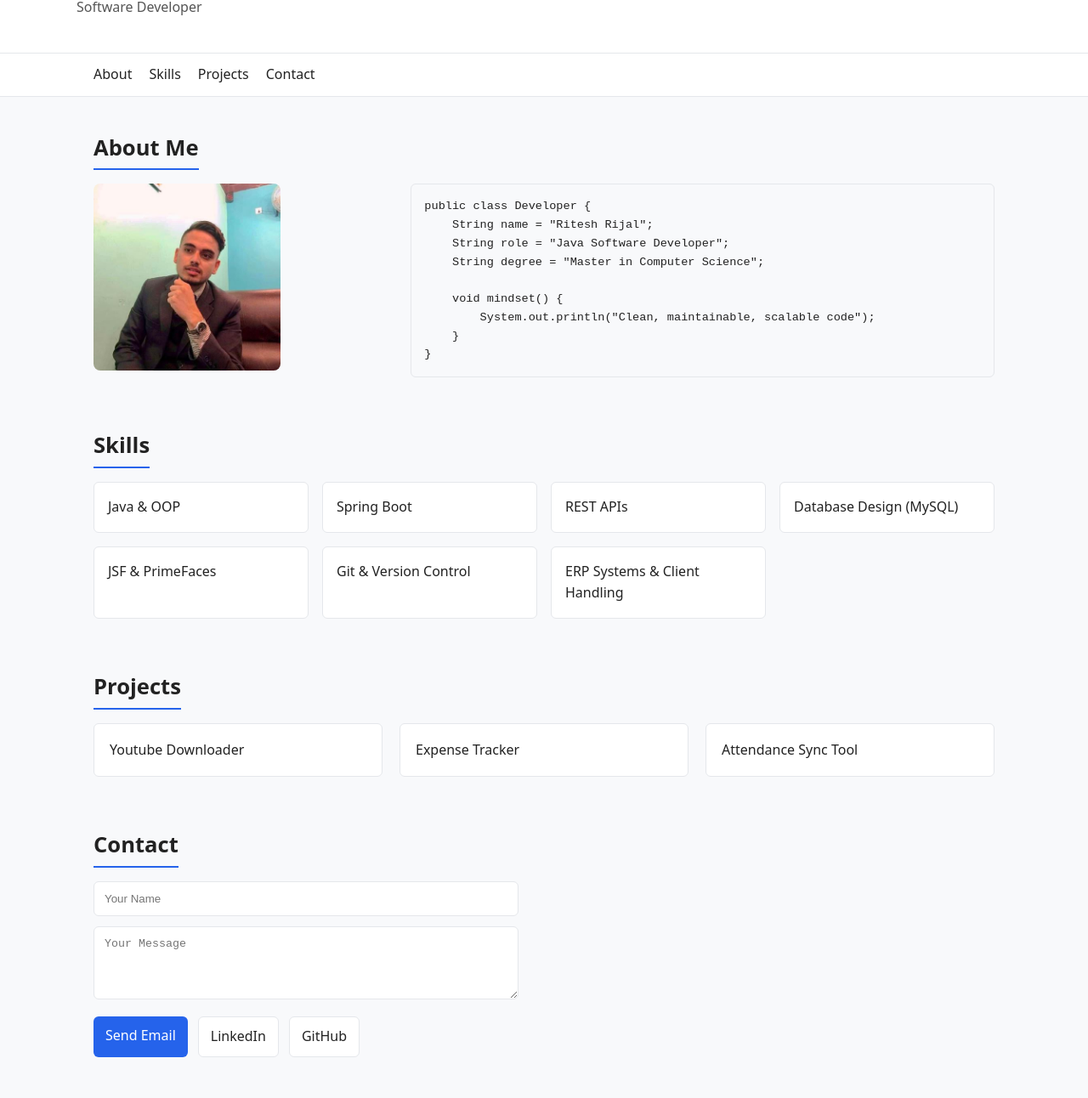
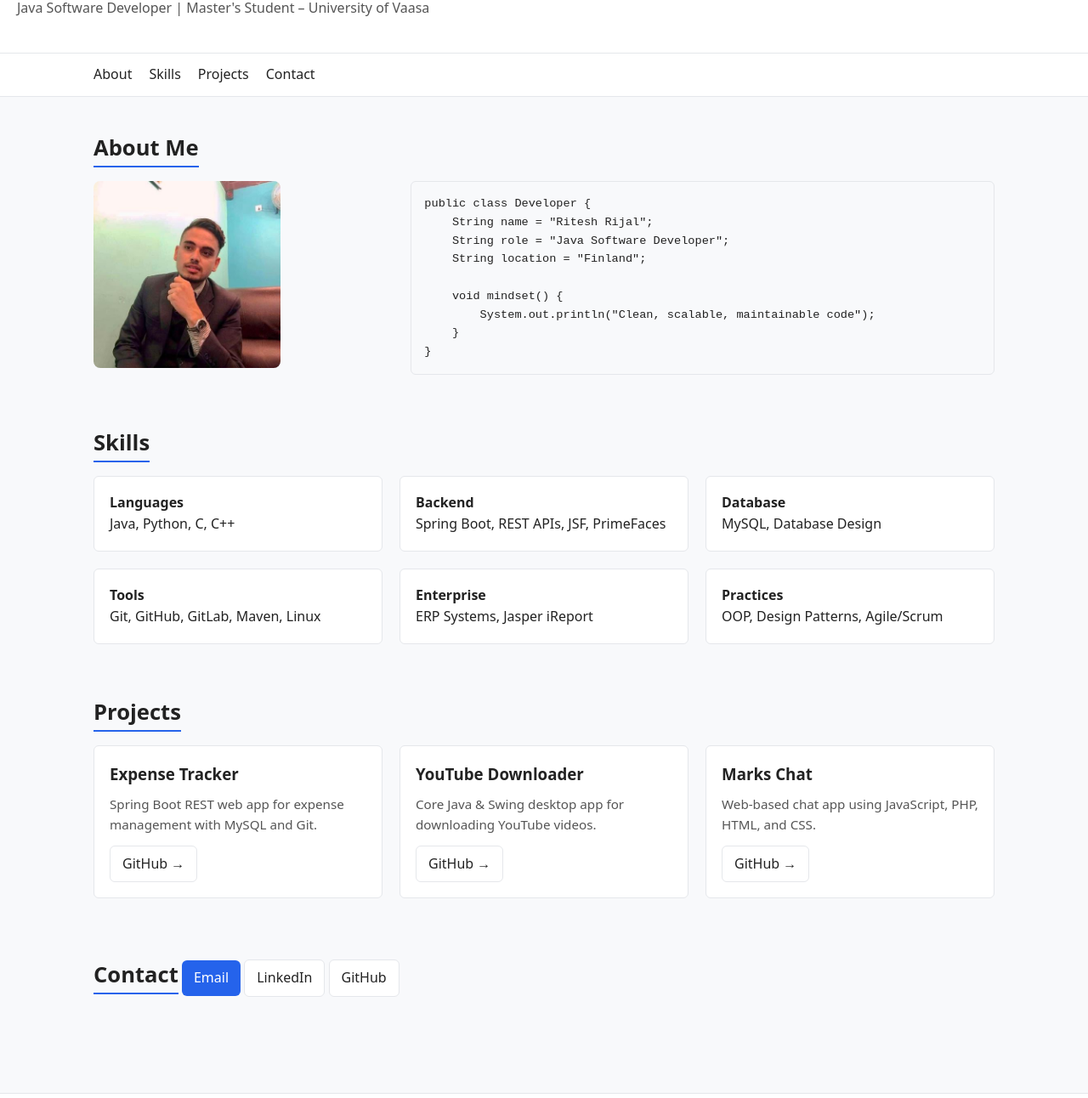
Before and after one commit to RiteshRijal/portfolio, a plain HTML site: page index.html in a window 1280 px wide. Shown: the part 108-1400 px from the top of the page at 85% size. Drawn offline with Linux system fonts and the light colour scheme.

Commit message:
Update meta tags, title, and styles in index.html

```diff
--- a/index.html
+++ b/index.html
@@ -3,228 +3,108 @@
 <head>
 <meta charset="UTF-8" />
 <meta name="viewport" content="width=device-width, initial-scale=1.0" />
-<meta property="og:title" content="Ritesh Rijal | Software Developer | Java & Spring Boot">
-<meta property="og:description" content="Portfolio of Ritesh Rijal – Java backend developer in Finland with expertise in Spring Boot, ERP systems, MySQL.">
+
+<meta property="og:title" content="Ritesh Rijal | Java Software Developer">
+<meta property="og:description" content="Java backend developer skilled in Spring Boot, JSF, MySQL, ERP systems. Master's student in Finland.">
 <meta property="og:type" content="website">
 <meta property="og:url" content="https://rijalritesh.com.np/">
 
-
-<title>Ritesh Rijal | Software Developer | Java & Spring Boot</title>
-
+<title>Ritesh Rijal | Java Software Developer</title>
 
 <style>
 :root {
-    --bg: #f8f9fb;
-    --card: #ffffff;
-    --text: #222;
-    --muted: #555;
-    --border: #e5e7eb;
-    --accent: #2563eb;
+    --bg:#f8f9fb; --card:#fff; --text:#222; --muted:#555;
+    --border:#e5e7eb; --accent:#2563eb;
+}
+body.dark {
+    --bg:#0f172a; --card:#020617; --text:#e5e7eb;
+    --muted:#94a3b8; --border:#1e293b; --accent:#3b82f6;
+}
+* {margin:0; padding:0; box-sizing:border-box;}
+body {
+    font-family:system-ui,sans-serif;
+    background:var(--bg); color:var(--text);
+    line-height:1.6; transition:.3s;
+}
+.toggle {
+    position:fixed; top:15px; right:15px;
+    padding:8px 12px; border-radius:6px;
+    border:1px solid var(--border);
+    background:var(--card); cursor:pointer;
+}
+header {
+    background:var(--card); border-bottom:1px solid var(--border);
+    padding:40px 20px;
+}
+header h1 {font-size:2.3rem;}
+header p {color:var(--muted); margin-top:6px;}
+
+nav {
+    background:var(--card); border-bottom:1px solid var(--border);
+}
+.nav-container {
+    max-width:1100px; margin:auto;
+    display:flex; gap:20px; padding:12px 20px;
+}
+nav a {
+    text-decoration:none; color:var(--text); font-weight:500;
+}
+nav a:hover {color:var(--accent);}
+
+main {
+    max-width:1100px; margin:auto; padding:40px 20px;
+}
+section {margin-bottom:60px;}
+section h2 {
+    font-size:1.6rem; margin-bottom:16px;
+    border-bottom:2px solid var(--accent);
+    display:inline-block;
 }
 
-body.dark {
-    --bg: #0f172a;
-    --card: #020617;
-    --text: #e5e7eb;
-    --muted: #94a3b8;
-    --border: #1e293b;
-    --accent: #3b82f6;
+.about-grid {
+    display:grid; grid-template-columns:1fr 2fr; gap:30px;
+}
+.profile-image {
+    max-width:220px; border-radius:8px;
+}
+pre {
+    background:var(--bg); padding:15px;
+    border:1px solid var(--border);
+    border-radius:6px; font-size:.85rem;
 }
 
-* {
-    margin: 0;
-    padding: 0;
-    box-sizing: border-box;
+.skills-list, .project-list {
+    display:grid;
+    grid-template-columns:repeat(auto-fit,minmax(260px,1fr));
+    gap:20px;
+}
+.skill-box, .project {
+    background:var(--card);
+    border:1px solid var(--border);
+    padding:18px; border-radius:6px;
 }
 
-body {
-    font-family: system-ui, sans-serif;
-    background: var(--bg);
-    color: var(--text);
-    line-height: 1.6;
-    transition: background 0.3s, color 0.3s;
+.project h3 {margin-bottom:8px;}
+.project p {color:var(--muted); font-size:.95rem;}
+
+.btn {
+    display:inline-block; margin-top:12px;
+    padding:8px 14px; border-radius:6px;
+    text-decoration:none; font-weight:500;
+    border:1px solid var(--border);
+    color:var(--text); background:var(--card);
+}
+.btn.primary {
+    background:var(--accent); color:#fff; border:none;
 }
 
-/* ---------- DARK MODE BUTTON ---------- */
-.toggle {
-    position: fixed;
-    top: 15px;
-    right: 15px;
-    background: var(--card);
-    border: 1px solid var(--border);
-    padding: 8px 12px;
-    border-radius: 6px;
-    cursor: pointer;
-    font-size: 14px;
-    z-index: 999;
+footer {
+    background:var(--card); border-top:1px solid var(--border);
+    padding:20px; text-align:center; color:var(--muted);
 }
 
-/* ---------- HEADER ---------- */
-header {
-    background: var(--card);
-    border-bottom: 1px solid var(--border);
-    padding: 40px 20px;
-}
-
-.header-container {
-    max-width: 1100px;
-    margin: auto;
-}
-
-header h1 {
-    font-size: 2.2rem;
-}
-
-header p {
-    margin-top: 8px;
-    color: var(--muted);
-}
-
-/* ---------- NAV ---------- */
-nav {
-    background: var(--card);
-    border-bottom: 1px solid var(--border);
-}
-
-.nav-container {
-    max-width: 1100px;
-    margin: auto;
-    display: flex;
-    gap: 20px;
-    padding: 12px 20px;
-}
-
-nav a {
-    text-decoration: none;
-    color: var(--text);
-    font-weight: 500;
-}
-
-nav a:hover {
-    color: var(--accent);
-}
-
-/* ---------- MAIN ---------- */
-main {
-    max-width: 1100px;
-    margin: auto;
-    padding: 40px 20px;
-}
-
-section {
-    margin-bottom: 60px;
-}
-
-section h2 {
-    font-size: 1.6rem;
-    margin-bottom: 16px;
-    border-bottom: 2px solid var(--accent);
-    display: inline-block;
-    padding-bottom: 4px;
-}
-
-/* ---------- ABOUT ---------- */
-.about-grid {
-    display: grid;
-    grid-template-columns: 1fr 2fr;
-    gap: 30px;
-}
-
-.profile-image {
-    max-width: 220px;
-    border-radius: 8px;
-}
-
-pre {
-    background: var(--bg);
-    padding: 15px;
-    border-radius: 6px;
-    font-size: 0.85rem;
-    overflow-x: auto;
-    white-space: pre-wrap;
-    border: 1px solid var(--border);
-}
-
-/* ---------- SKILLS ---------- */
-.skills-list {
-    display: grid;
-    grid-template-columns: repeat(auto-fit, minmax(220px, 1fr));
-    gap: 16px;
-}
-
-.skill-box {
-    background: var(--card);
-    padding: 16px;
-    border: 1px solid var(--border);
-    border-radius: 6px;
-}
-
-/* ---------- PROJECTS ---------- */
-.project-list {
-    display: grid;
-    grid-template-columns: repeat(auto-fit, minmax(260px, 1fr));
-    gap: 20px;
-}
-
-.project {
-    background: var(--card);
-    padding: 18px;
-    border: 1px solid var(--border);
-    border-radius: 6px;
-}
-
-/* ---------- CONTACT ---------- */
-.contact-form {
-    max-width: 500px;
-}
-
-.contact-form input,
-.contact-form textarea {
-    width: 100%;
-    padding: 12px;
-    margin-bottom: 12px;
-    border-radius: 6px;
-    border: 1px solid var(--border);
-    background: var(--card);
-    color: var(--text);
-}
-
-.contact-actions {
-    display: flex;
-    gap: 12px;
-    flex-wrap: wrap;
-}
-
-.btn {
-    padding: 10px 14px;
-    border-radius: 6px;
-    text-decoration: none;
-    font-weight: 500;
-    border: 1px solid var(--border);
-    background: var(--card);
-    color: var(--text);
-}
-
-.btn.primary {
-    background: var(--accent);
-    color: white;
-    border: none;
-}
-
-/* ---------- FOOTER ---------- */
-footer {
-    background: var(--card);
-    border-top: 1px solid var(--border);
-    padding: 20px;
-    text-align: center;
-    color: var(--muted);
-}
-
-/* ---------- MOBILE ---------- */
-@media (max-width: 768px) {
-    .about-grid {
-        grid-template-columns: 1fr;
-    }
+@media(max-width:768px){
+    .about-grid{grid-template-columns:1fr;}
 }
 </style>
 </head>
@@ -234,10 +114,8 @@ footer {
 <button class="toggle" onclick="toggleDark()">🌙 Dark</button>
 
 <header>
-    <div class="header-container">
     <h1>Ritesh Rijal</h1>
-        <p>Software Developer</p>
-    </div>
+    <p>Java Software Developer | Master's Student – University of Vaasa</p>
 </header>
 
 <nav>
@@ -253,63 +131,65 @@ footer {
 
 <section id="about">
 <h2>About Me</h2>
-
 <div class="about-grid">
 <img src="ritesh.png" class="profile-image">
-
-    <div>
-
 
 <pre>
 public class Developer {
     String name = "Ritesh Rijal";
     String role = "Java Software Developer";
-    String degree = "Master in Computer Science";
+    String location = "Finland";
 
     void mindset() {
-        System.out.println("Clean, maintainable, scalable code");
+        System.out.println("Clean, scalable, maintainable code");
     }
 }
 </pre>
-    </div>
 </div>
 </section>
 
 <section id="skills">
 <h2>Skills</h2>
 <div class="skills-list">
-    <div class="skill-box">Java & OOP</div>
-    <div class="skill-box">Spring Boot</div>
-    <div class="skill-box">REST APIs</div>
-    <div class="skill-box">Database Design (MySQL)</div>
-    <div class="skill-box">JSF & PrimeFaces</div>
-    <div class="skill-box">Git & Version Control</div>
-    <div class="skill-box">ERP Systems & Client Handling</div>
+    <div class="skill-box"><strong>Languages</strong><br>Java, Python, C, C++</div>
+    <div class="skill-box"><strong>Backend</strong><br>Spring Boot, REST APIs, JSF, PrimeFaces</div>
+    <div class="skill-box"><strong>Database</strong><br>MySQL, Database Design</div>
+    <div class="skill-box"><strong>Tools</strong><br>Git, GitHub, GitLab, Maven, Linux</div>
+    <div class="skill-box"><strong>Enterprise</strong><br>ERP Systems, Jasper iReport</div>
+    <div class="skill-box"><strong>Practices</strong><br>OOP, Design Patterns, Agile/Scrum</div>
 </div>
 </section>
 
 <section id="projects">
 <h2>Projects</h2>
 <div class="project-list">
-    <div class="project">Youtube Downloader</div>
-    <div class="project">Expense Tracker</div>
-    <div class="project">Attendance Sync Tool</div>
+
+<div class="project">
+<h3>Expense Tracker</h3>
+<p>Spring Boot REST web app for expense management with MySQL and Git.</p>
+<a class="btn" href="https://github.com/RiteshRijal/ExpenseTracker" target="_blank">GitHub →</a>
+</div>
+
+<div class="project">
+<h3>YouTube Downloader</h3>
+<p>Core Java & Swing desktop app for downloading YouTube videos.</p>
+<a class="btn" href="https://github.com/RiteshRijal/YoutubeDownloader" target="_blank">GitHub →</a>
+</div>
+
+<div class="project">
+<h3>Marks Chat</h3>
+<p>Web-based chat app using JavaScript, PHP, HTML, and CSS.</p>
+<a class="btn" href="https://github.com/RiteshRijal/Marks-chat" target="_blank">GitHub →</a>
+</div>
+
 </div>
 </section>
 
 <section id="contact">
 <h2>Contact</h2>
-
-<form class="contact-form">
-    <input type="text" placeholder="Your Name">
-    <textarea rows="4" placeholder="Your Message"></textarea>
-
-    <div class="contact-actions">
-        <a class="btn primary" href="mailto:rijalritesh32@gmail.com">Send Email</a>
+<a class="btn primary" href="mailto:rijalritesh32@gmail.com">Email</a>
 <a class="btn" href="https://www.linkedin.com/in/ritesh-rijal-17b520255/" target="_blank">LinkedIn</a>
-        <a class="btn" href="#" title="Add your GitHub URL">GitHub</a>
-    </div>
-</form>
+<a class="btn" href="https://github.com/RiteshRijal" target="_blank">GitHub</a>
 </section>
 
 </main>
@@ -319,7 +199,7 @@ public class Developer {
 </footer>
 
 <script>
-function toggleDark() {
+function toggleDark(){
     document.body.classList.toggle("dark");
 }
 </script>
```
Lines whose indentation alone changed are shown as unchanged.
